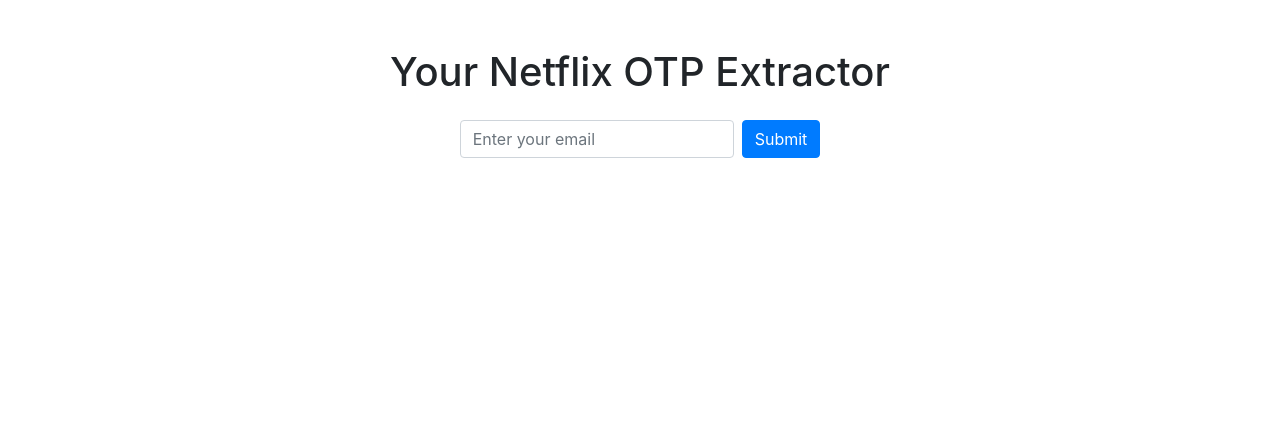
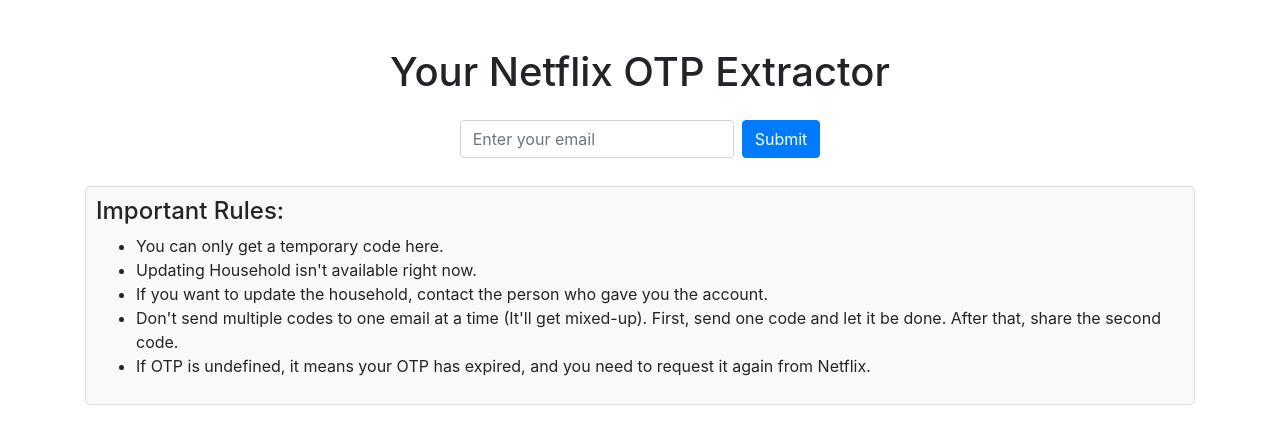
Before and after one commit to Haseebtalpur2/netflix_code_extractor, a plain HTML site: page app/index.html in a window 1280 px wide. Drawn offline with nearby package versions, Linux system fonts and the light colour scheme.

Commit message:
Added rules for opt

```diff
--- a/app/index.html
+++ b/app/index.html
@@ -9,6 +9,13 @@
     <style>
         #spinner {
             display: none;
+        }
+        .rules {
+            margin-top: 20px;
+            padding: 10px;
+            border: 1px solid #ddd;
+            border-radius: 5px;
+            background-color: #f9f9f9;
         }
     </style>
 </head>
@@ -28,6 +35,16 @@
                 <span class="sr-only">Processing...</span>
             </div>
             <p>Processing...</p>
+        </div>
+        <div class="rules">
+            <h4>Important Rules:</h4>
+            <ul>
+                <li>You can only get a temporary code here.</li>
+                <li>Updating Household isn't available right now.</li>
+                <li>If you want to update the household, contact the person who gave you the account.</li>
+                <li>Don't send multiple codes to one email at a time (It'll get mixed-up). First, send one code and let it be done. After that, share the second code.</li>
+                <li>If OTP is undefined, it means your OTP has expired, and you need to request it again from Netflix.</li>
+            </ul>
         </div>
     </div>
 
@@ -58,7 +75,11 @@
 
                 const result = await response.json();
                 if (response.ok) {
-                    responseDiv.innerHTML = `<div class="alert alert-success"><strong>OTP:</strong> ${result.otp}</div>`;
+                    if (result.otp) {
+                        responseDiv.innerHTML = `<div class="alert alert-success"><strong>OTP:</strong> ${result.otp}</div>`;
+                    } else {
+                        responseDiv.innerHTML = `<div class="alert alert-danger"><strong>Error:</strong> ${result.detail}</div>`;
+                    }
                 } else {
                     responseDiv.innerHTML = `<div class="alert alert-danger"><strong>Error:</strong> ${result.detail}</div>`;
                 }
```
